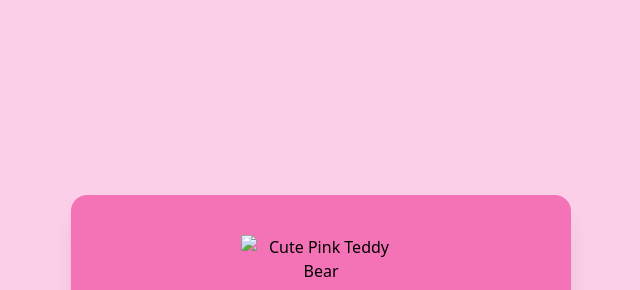
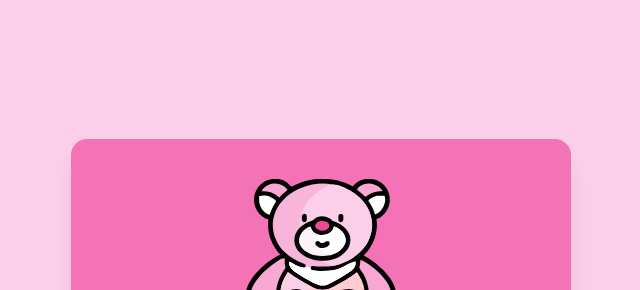
Before and after one commit to NiqueWrld/Be-My-Valentine, a plain HTML site: page index.html in a window 1280 px wide. Shown: the part 73-363 px from the top of the page, without its empty margins (319-959 px from the left). Drawn offline with nearby package versions, Linux system fonts and the light colour scheme; the site is published under a folder, as on GitHub Pages, so addresses that start at the root find nothing.

Commit message:
Add README and fix SVG path

```diff
--- a/index.html
+++ b/index.html
@@ -8,7 +8,7 @@
 </head>
 <body class="bg-pink-200 min-h-screen flex items-center justify-center p-4">
     <div class="bg-pink-400 w-[500px] rounded-2xl shadow-xl p-10 text-center">
-        <img src="/teddy-bear.svg" alt="Cute Pink Teddy Bear" class="mx-auto w-40 mb-4">
+        <img src="./teddy-bear.svg" alt="Cute Pink Teddy Bear" class="mx-auto w-40 mb-4">
         <h1 class="text-3xl font-bold text-white mb-8">Be My Valentine?</h1>
         <div class="flex justify-center gap-4">
             <button id="yesBtn" class="bg-pink-500 hover:bg-pink-600 border-2 border-pink-700 text-white font-bold py-3 px-8 rounded-md transition-all">Yes</button>
```
Also changed, not shown: 1 other file.
